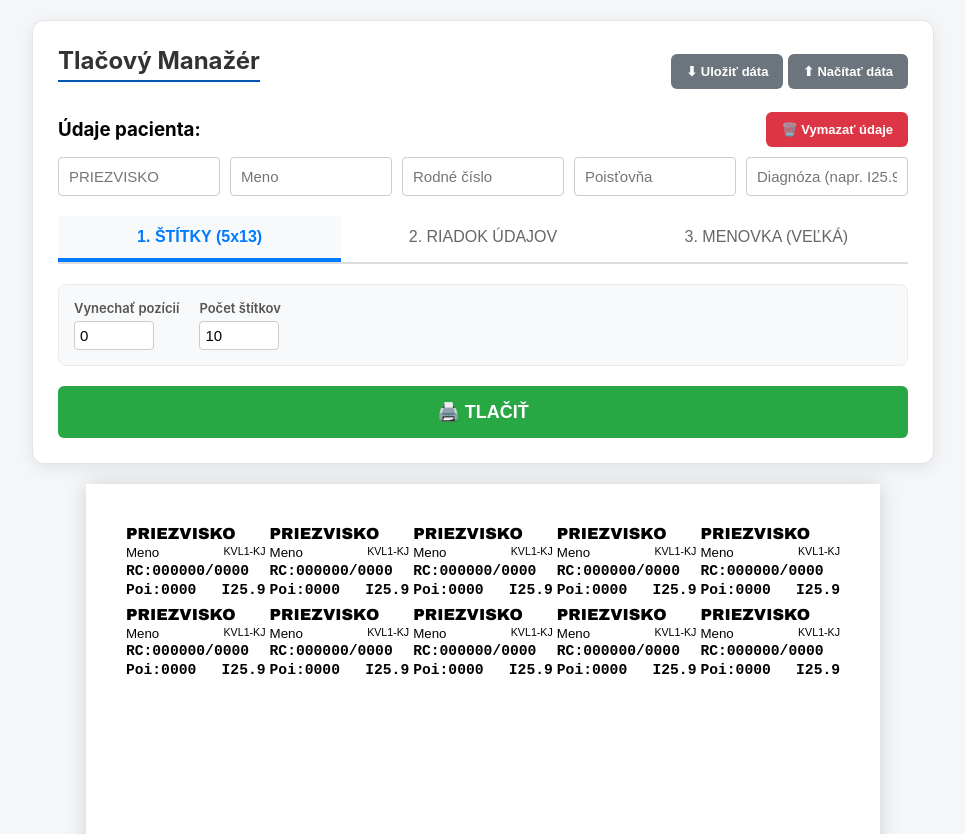
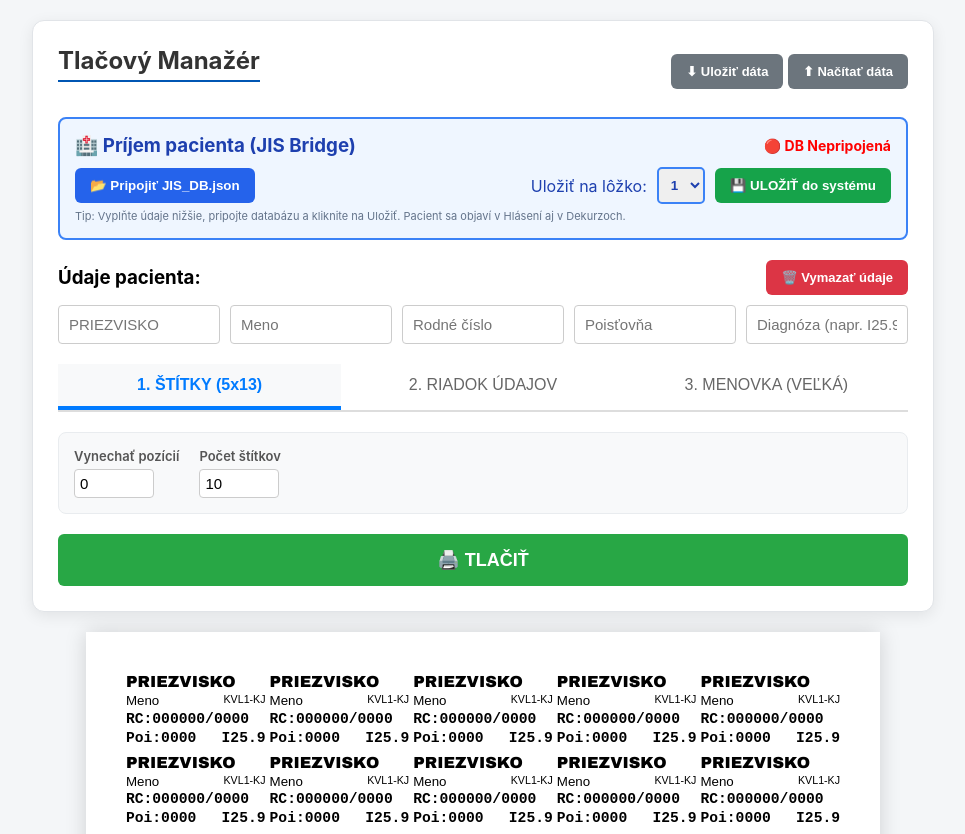
Before and after one commit to bingo780/tlacstitku, a plain HTML site: page index.html in a window 1280 px wide. Shown: the top 834 px of the page, without its empty margins (157-1122 px from the left). Drawn offline with Linux system fonts and the light colour scheme.

Commit message:
Enhance patient intake UI and database integration
Added patient intake section with database connection and save functionality.

```diff
--- a/index.html
+++ b/index.html
@@ -3,7 +3,7 @@
 <head>
     <meta charset="UTF-8">
     <meta name="viewport" content="width=device-width, initial-scale=1.0">
-    <title>Tlač: Štítky | Riadok | Menovka</title>
+    <title>Tlač: Štítky | Riadok | Menovka (s Príjmom)</title>
 
     <style>
         /* --- UI (Obrazovka) --- */
@@ -88,7 +88,6 @@
         .page-a4-line {
             width: 210mm; height: 297mm; position: relative;
             overflow: hidden; background: white;
-            /* border-bottom: 1px dashed #eee; */ /* Odkomentovať pre ladenie */
         }
 
         .line-text-element {
@@ -122,6 +121,31 @@
         </div>
     </div>
 
+    <div style="background:#eff6ff; border:2px solid #3b82f6; padding:15px; border-radius:8px; margin-top:20px; margin-bottom:20px;">
+        <div style="display:flex; justify-content:space-between; align-items:center; margin-bottom:10px;">
+            <h3 style="margin:0; color:#1e40af;">🏥 Príjem pacienta (JIS Bridge)</h3>
+            <span id="dbStatus" style="font-weight:bold; color:red; font-size:14px;">🔴 DB Nepripojená</span>
+        </div>
+
+        <div style="display:flex; gap:10px; align-items:center; flex-wrap:wrap;">
+            <button onclick="connectDB()" class="btn" style="background:#2563eb;">📂 Pripojiť JIS_DB.json</button>
+
+            <div style="flex:1; display:flex; gap:10px; justify-content:flex-end; align-items:center;">
+                <label style="margin:0; color:#1e40af;">Uložiť na lôžko:</label>
+                <select id="saveSlot" style="padding:8px; border:2px solid #3b82f6; border-radius:5px; font-weight:bold; color:#1e40af;">
+                    <option value="0">1</option>
+                    <option value="1">2</option>
+                    <option value="2">3</option>
+                    <option value="3">4</option>
+                    <option value="4">5</option>
+                </select>
+                <button onclick="savePatientToDB()" class="btn" style="background:#16a34a;">💾 ULOŽIŤ do systému</button>
+            </div>
+        </div>
+        <div style="font-size:11px; color:#64748b; margin-top:5px;">
+            Tip: Vyplňte údaje nižšie, pripojte databázu a kliknite na Uložiť. Pacient sa objaví v Hlásení aj v Dekurzoch.
+        </div>
+    </div>
     <div style="display:flex; align-items:center; margin-top: 15px;">
         <h3 style="margin:0; flex-grow:1;">Údaje pacienta:</h3>
         <button onclick="clearData()" class="btn btn-red">🗑️ Vymazať údaje</button>
@@ -133,6 +157,7 @@
         <input type="text" id="d_rc" placeholder="Rodné číslo" oninput="update()">
         <input type="text" id="d_poi" placeholder="Poisťovňa" oninput="update()">
         <input type="text" id="d_dia" placeholder="Diagnóza (napr. I25.9)" oninput="update()">
+        <input type="hidden" id="d_bed" value="">
     </div>
 
     <div class="tabs">
@@ -262,7 +287,7 @@
             nam: document.getElementById('d_nam').value || "Meno",
             rc: document.getElementById('d_rc').value || "000000/0000",
             poi: document.getElementById('d_poi').value || "0000",
-            dia: document.getElementById('d_dia').value || "I25.9", // Opravená predvolená hodnota
+            dia: document.getElementById('d_dia').value || "I25.9",
         };
         saveLocal();
 
@@ -378,6 +403,76 @@
         reader.readAsText(input.files[0]);
     }
 
+    /* ========================================================== */
+    /* JIS BRIDGE (PRÍJEM PACIENTA DO SÚBORU)                     */
+    /* ========================================================== */
+    let fileHandle = null;
+    let dbData = { patients: [null,null,null,null,null], updated: "" };
+
+    async function connectDB() {
+        try {
+            [fileHandle] = await window.showOpenFilePicker({
+                types:[{description:'JIS Databáza', accept:{'application/json':['.json']}}]
+            });
+            await loadDB();
+            const stat = document.getElementById("dbStatus");
+            stat.innerText = "✅ Pripojené k DB";
+            stat.style.color = "green";
+        } catch(e) {
+            alert("Nepodarilo sa pripojiť: " + e.message);
+        }
+    }
+
+    async function loadDB() {
+        if(!fileHandle) return;
+        const file = await fileHandle.getFile();
+        const text = await file.text();
+        if(text) dbData = JSON.parse(text);
+        if(!dbData.patients) dbData.patients = [null,null,null,null,null];
+    }
+
+    async function savePatientToDB() {
+        if (!fileHandle) { alert("Najprv kliknite na '📂 Pripojiť JIS_DB.json'!"); return; }
+
+        // 1. Znova načítame DB, aby sme mali čerstvé dáta (ak iná appka niečo zmenila)
+        await loadDB();
+
+        // 2. Zozbierame dáta z formulára
+        const sur = document.getElementById("d_sur").value;
+        const nam = document.getElementById("d_nam").value;
+        const rc = document.getElementById("d_rc").value;
+        const poi = document.getElementById("d_poi").value;
+        const dia = document.getElementById("d_dia").value;
+        const slot = parseInt(document.getElementById("saveSlot").value); // 0-4
+
+        if (!sur) { alert("Chýba priezvisko!"); return; }
+
+        // 3. Uložíme do objektu
+        dbData.patients[slot] = {
+            slot: slot + 1,
+            bed: slot + 1, // Predvolene posteľ = slot
+            surname: sur,
+            name: nam,
+            rc: rc,
+            insurance: poi,
+            icd: dia,
+            admitted: new Date().toISOString()
+        };
+        dbData.updated = new Date().toISOString();
+
+        // 4. Zapíšeme na disk
+        try {
+            const writable = await fileHandle.createWritable();
+            await writable.write(JSON.stringify(dbData, null, 2));
+            await writable.close();
+
+            // Efekt
+            alert(`✅ Pacient ${sur} bol úspešne prijatý na Lôžko ${slot + 1}!`);
+        } catch(e) {
+            alert("Chyba pri zápise: " + e.message);
+        }
+    }
+
 </script>
 </body>
 </html>
```
